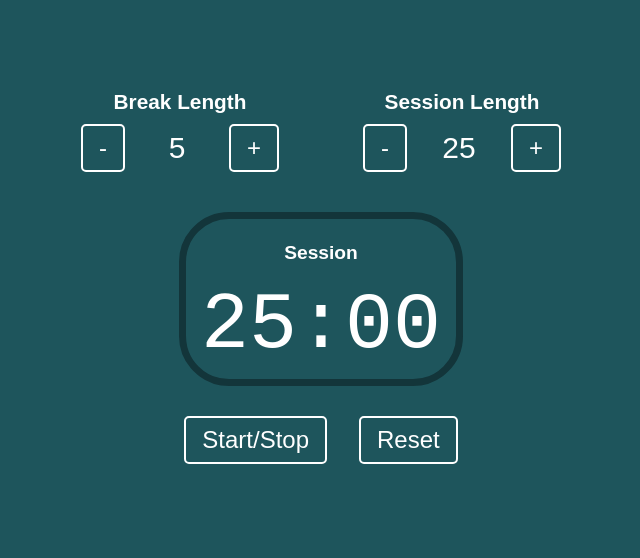
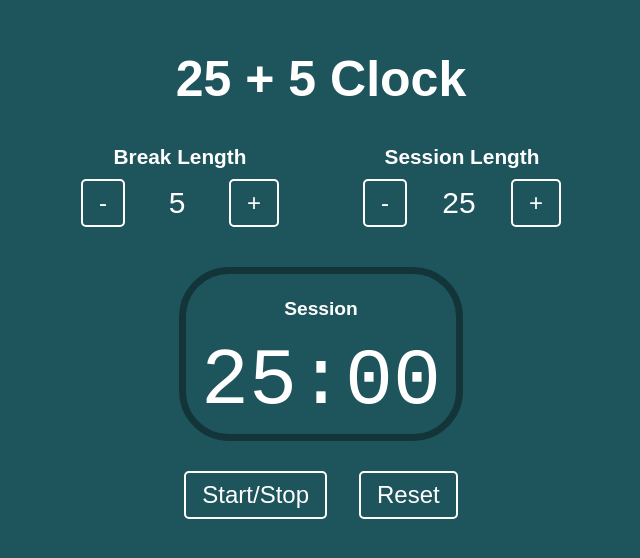
Before and after one commit to sertanrdn/25-5-clock, a React (Vite) app: page / in a window 1280 px wide. Shown: the part 132-690 px from the top of the page, without its empty margins (319-959 px from the left). Built offline with nearby package versions, Linux system fonts and the light colour scheme.

Commit message:
Added header and changed some class names

```diff
--- a/src/App.css
+++ b/src/App.css
@@ -22,18 +22,10 @@ body {
   margin-bottom: 20px;
 }
 
-.author {
-  text-align: center;
-  font-family: 'Share Tech Mono', monospace;
-  margin-top: 15px;
-  font-size: 14px;
-  color: #a50d0d;
-}
-
-.author a {
-  text-decoration: none;
-  color: #00264d;
-  line-height: 26px;
+.main-title {
+  font-family: 'Share Tech Mono', sans-serif;
+  font-size: 50px;
+  margin-bottom: 20px;
 }
 
 @media screen and (max-width: 500px) {
--- a/src/App.jsx
+++ b/src/App.jsx
@@ -9,6 +9,7 @@ function App() {
 
   return (
     <div className="App">
+      <h1 className="main-title">25 + 5 Clock</h1>
       <div className="controls-container">
         <BreakControl />
         <SessionControl />
--- a/src/styles/BreakControl.css
+++ b/src/styles/BreakControl.css
@@ -14,7 +14,7 @@
     gap: 1rem;
 }
 
-button {
+.break-control button {
     background: none;
     outline: none;
     border: none;
--- a/src/styles/Controls.css
+++ b/src/styles/Controls.css
@@ -5,7 +5,7 @@
     margin-top: 10px;
 }
 
-button {
+.controls button {
     background: none;
     outline: none;
     border: none;
@@ -17,6 +17,6 @@ button {
     border-radius: 5px;
 }
 
-button:active {
+.controls button:active {
     color: #13353a;
 }
--- a/src/styles/SessionControl.css
+++ b/src/styles/SessionControl.css
@@ -14,7 +14,7 @@
   gap: 1rem;
 }
 
-button {
+.session-control button {
   background: none;
   outline: none;
   border: none;
```
